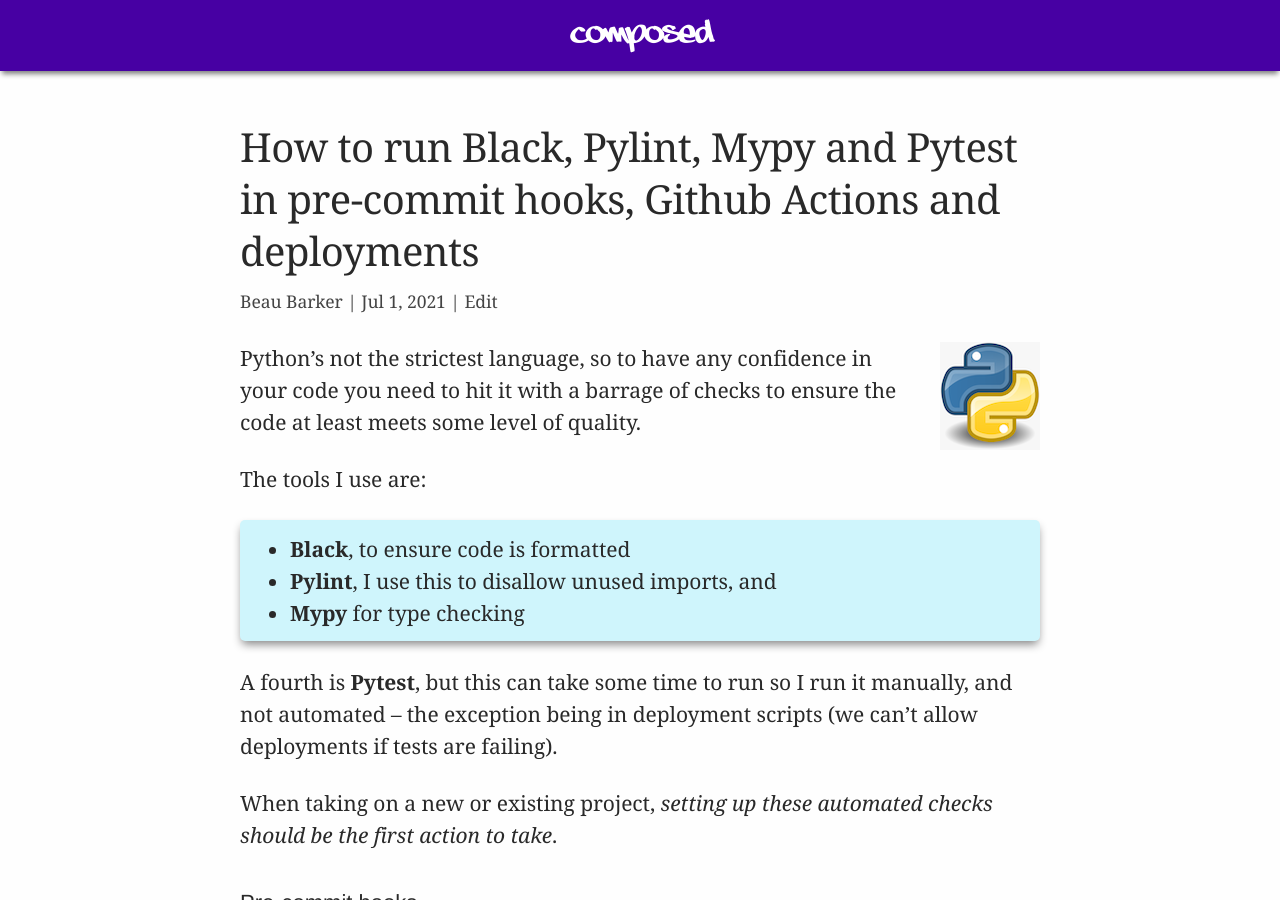
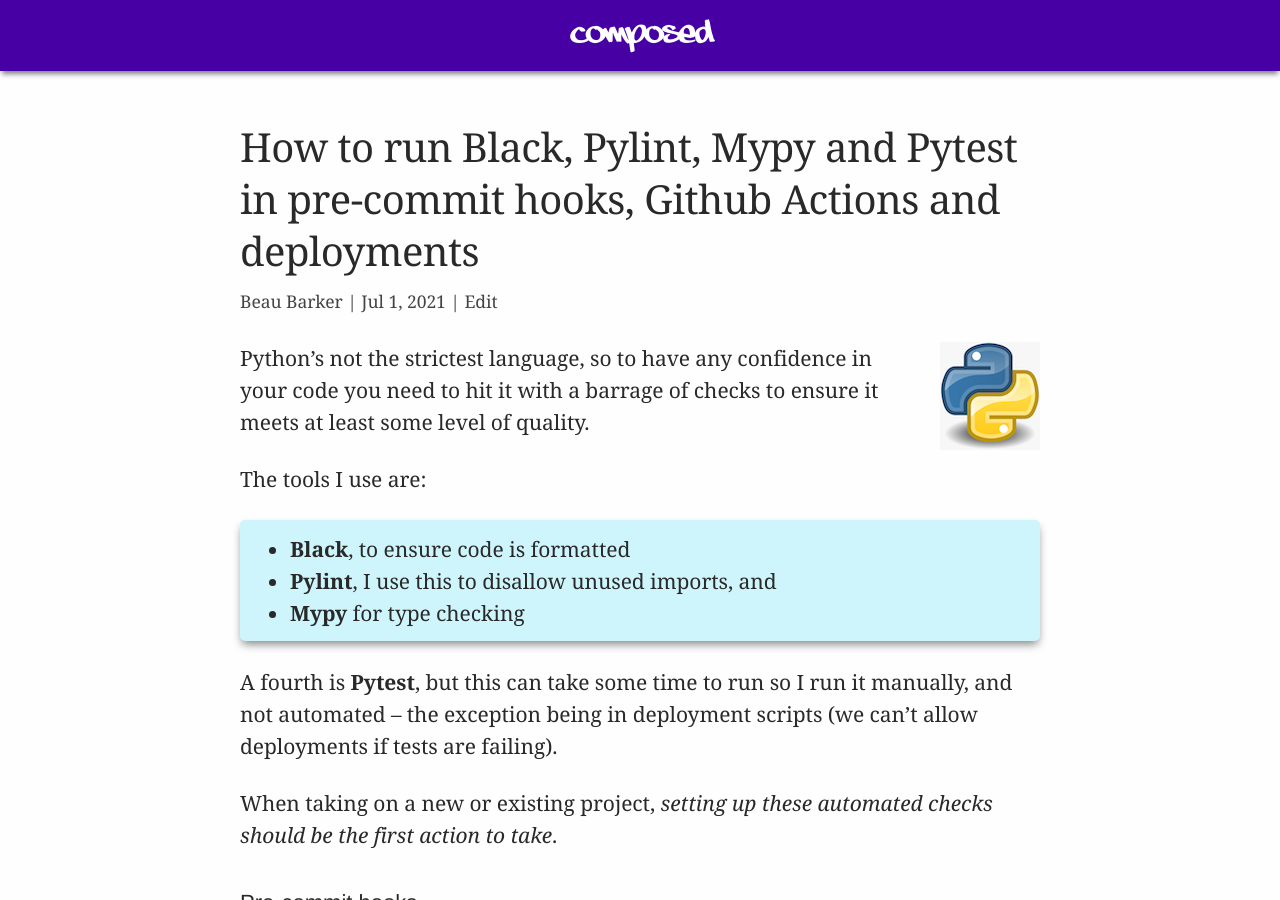
Before and after one commit to explodinglabs/explodinglabs.github.io, a Jekyll site: the page built from docs/_posts/python/2021-07-01-checks.markdown, in a window 1280 px wide and 900 px high. Built offline with Jekyll 4.4.1, drawn with Linux system fonts in a browser that asks for light colours.

Commit message:
Update 2021-07-01-checks.markdown

```diff
--- a/docs/_posts/python/2021-07-01-checks.markdown
+++ b/docs/_posts/python/2021-07-01-checks.markdown
@@ -16,7 +16,7 @@
 </div>
 
 Python's not the strictest language, so to have any confidence in your code you
-need to hit it with a barrage of checks to ensure the code at least meets some
+need to hit it with a barrage of checks to ensure it meets at least some
 level of quality.
 
 The tools I use are:
```
